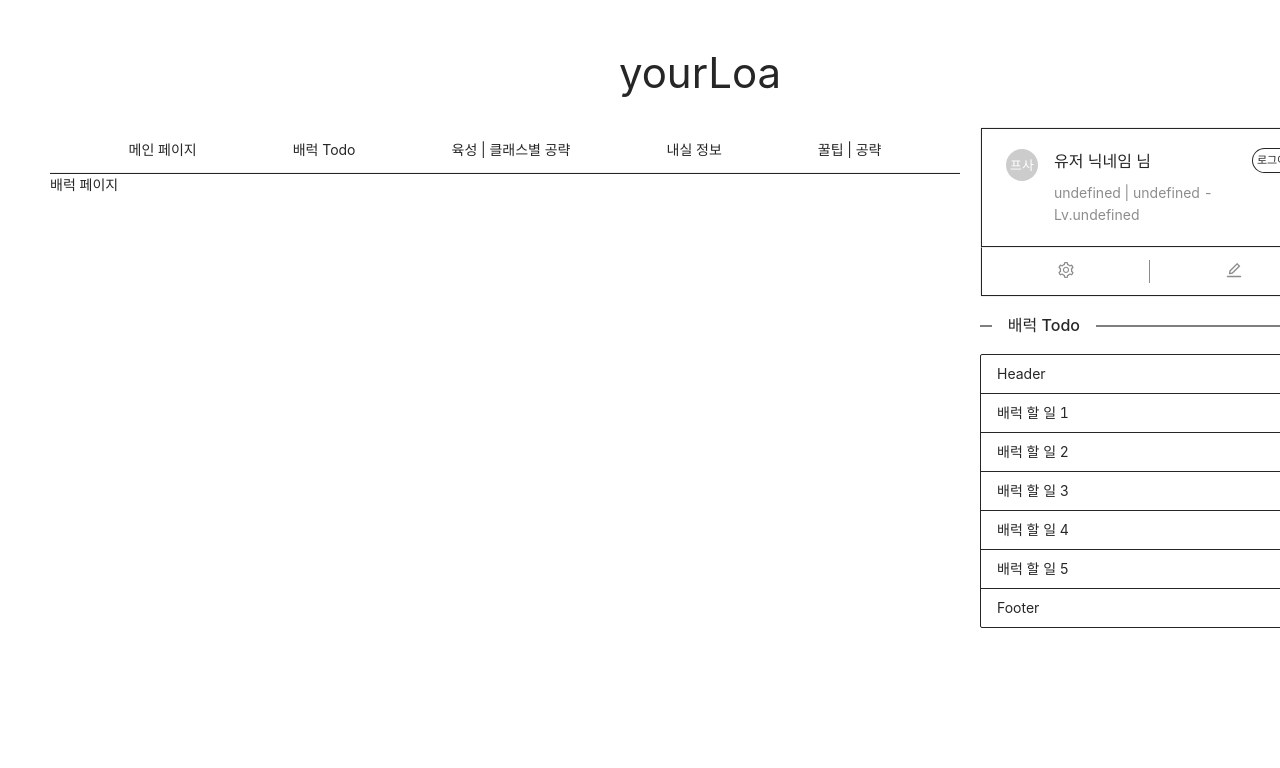
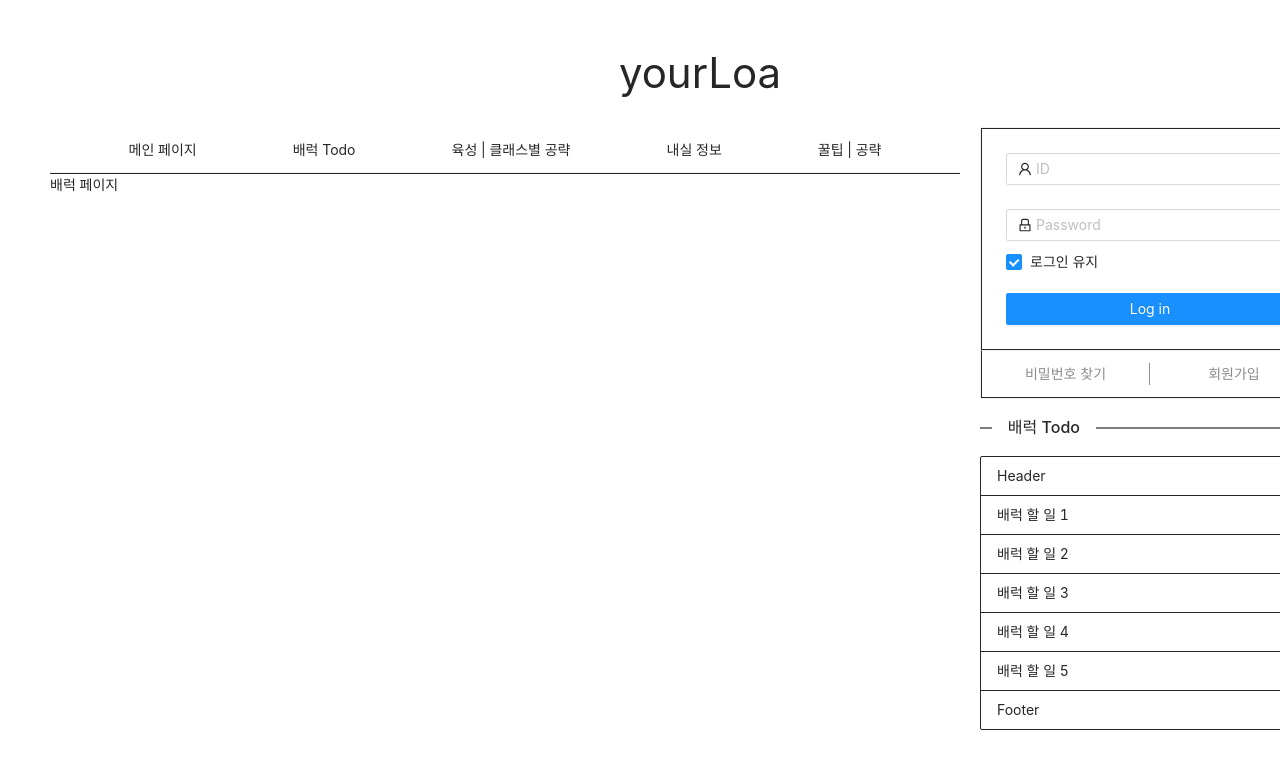
Before and after one commit to nakseono/yourLoa, a Next.js app: page /Barrack in a window 1280 px wide. Shown: the top 768 px of the page. Built offline with nearby package versions, Linux system fonts and the light colour scheme.

Commit message:
loginForm 추가

```diff
--- a/components/AppLayout.js
+++ b/components/AppLayout.js
@@ -5,6 +5,7 @@ import "antd/dist/antd.css";
 import styled from "styled-components";
 
 import NavBar from "./NavBar";
+import LoginForm from "./LoginForm";
 import UserProfile from "./UserProfile";
 import TodoListCut from "./TodoListCut";
 
@@ -39,7 +40,8 @@ const AppLayout = ({ children }) => {
           <div>{children}</div>
         </MainCol>
         <SubCol>
-          <UserProfile />
+          <LoginForm />
+          {/* <UserProfile /> */}
           <TodoWrapper>
             <TodoListCut />
           </TodoWrapper>
--- /dev/null
+++ b/components/LoginForm.js
@@ -0,0 +1,74 @@
+import React from "react";
+import { Card, Form, Input, Button, Checkbox } from "antd";
+import { UserOutlined, LockOutlined } from "@ant-design/icons";
+import styled from "styled-components";
+
+const LoginForm = () => {
+  const onFinish = (values) => {
+    console.log("Received values of form: ", values);
+  };
+
+  return (
+    <Card actions={["비밀번호 찾기", "회원가입"]} className="LoginFormCard">
+      <Form
+        name="normal_login"
+        className="login-form"
+        initialValues={{
+          remember: true,
+        }}
+        onFinish={onFinish}
+      >
+        <Form.Item
+          name="username"
+          rules={[
+            {
+              required: true,
+              message: "아이디를 입력해주세요!",
+            },
+          ]}
+        >
+          <Input
+            prefix={<UserOutlined className="site-form-item-icon" />}
+            placeholder="ID"
+          />
+        </Form.Item>
+        <Form.Item
+          name="password"
+          rules={[
+            {
+              required: true,
+              message: "비밀번호를 입력해주세요!",
+            },
+          ]}
+          style={{ marginBottom: "5px" }}
+        >
+          <Input
+            prefix={<LockOutlined className="site-form-item-icon" />}
+            type="password"
+            placeholder="Password"
+          />
+        </Form.Item>
+        <Form.Item
+          name="remember"
+          valuePropName="checked"
+          style={{ marginBottom: "15px" }}
+        >
+          <Checkbox>로그인 유지</Checkbox>
+        </Form.Item>
+
+        <Form.Item style={{ marginBottom: "0" }}>
+          <Button
+            type="primary"
+            htmlType="submit"
+            className="login-form-button"
+            style={{ width: "100%" }}
+          >
+            Log in
+          </Button>
+        </Form.Item>
+      </Form>
+    </Card>
+  );
+};
+
+export default LoginForm;
```
